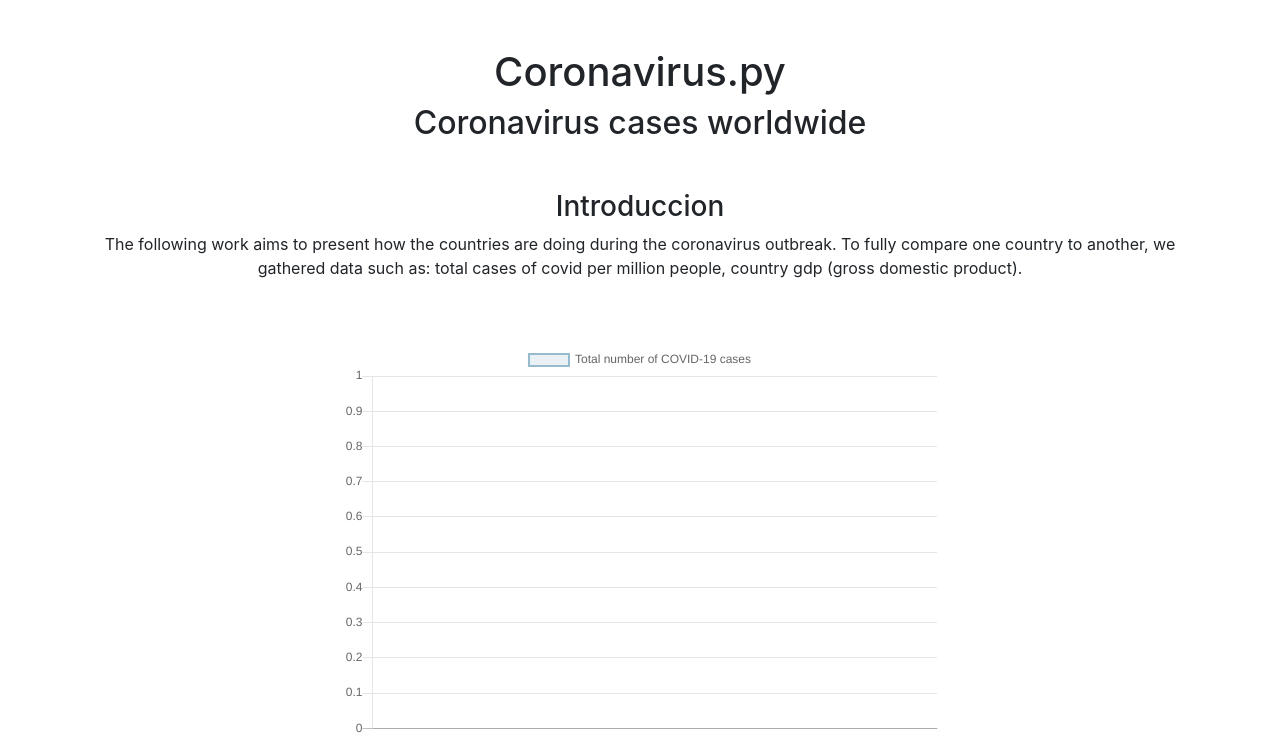
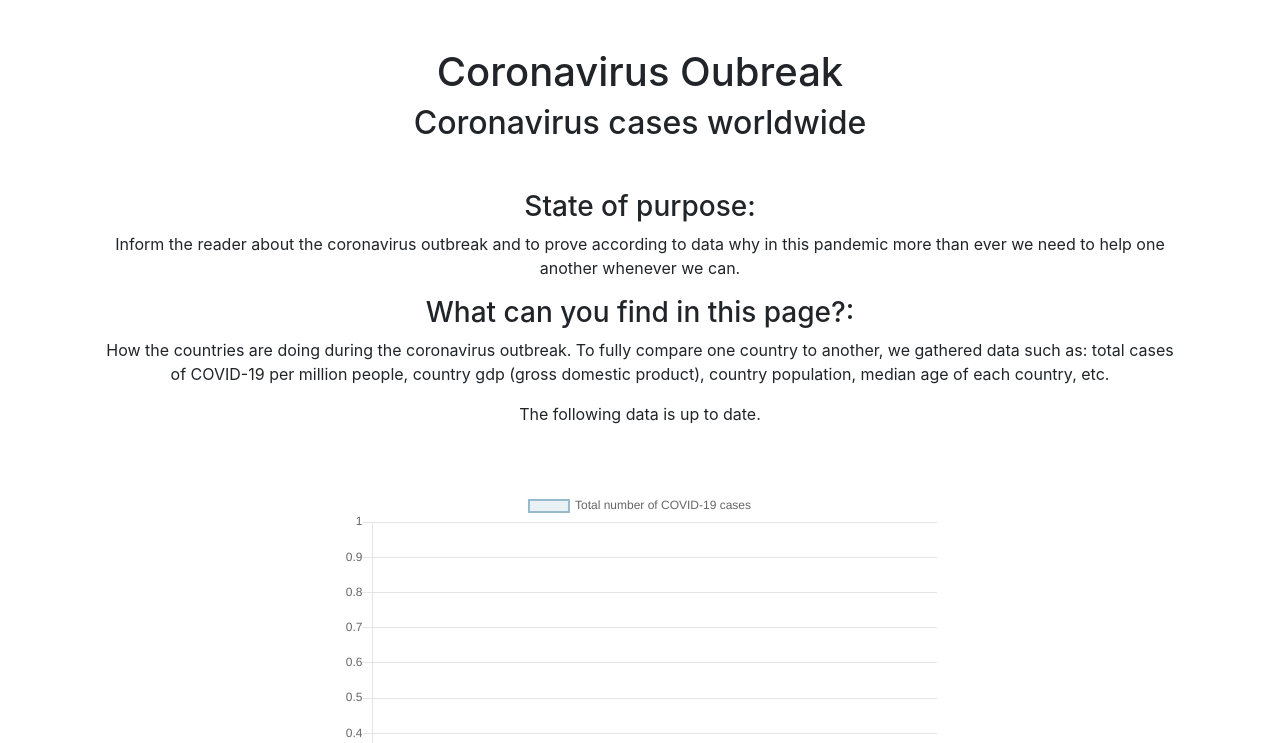
Before and after one commit to IvanVazquezL/Coronavirus.py, a Flask app: template app/templates/index.html in a window 1280 px wide. Shown: the top 743 px of the page. Run offline with Flask 2, Linux system fonts and the light colour scheme; the template is opened without the code that fills it, so the values that code supplies are empty; parts of the project's set-up code (start-up, migrations or seed data) failed here and were passed over; some libraries are stand-ins or nearby versions.

Commit message:
nuevo push

```diff
--- a/app/templates/index.html
+++ b/app/templates/index.html
@@ -5,13 +5,16 @@
 
  <script src='https://cdnjs.cloudflare.com/ajax/libs/Chart.js/2.9.3/Chart.min.js'></script>    <body>
         <div class="container text-center mt-5">
-            <h1>Coronavirus.py</h1>
+            <h1>Coronavirus Oubreak</h1>
             <h2>Coronavirus cases worldwide</h2>
             <h2>{{ worldValue }}</h2>
 
             <div class="container text-center mt-5">
-              <h3>Introduccion</h3>
-              <p>The following work aims to present how the countries are doing during the coronavirus outbreak. To fully compare one country to another, we gathered data such as: total cases of covid per million people, country gdp (gross domestic product). </p>
+              <h3>State of purpose:</h3>
+              <p>Inform the reader about the coronavirus outbreak and to prove according to data why in this pandemic more than ever we need to help one another whenever we can.</p>
+              <h3>What can you find in this page?:</h3>
+              <p>How the countries are doing during the coronavirus outbreak. To fully compare one country to another, we gathered data such as: total cases of COVID-19 per million people, country gdp (gross domestic product), country population, median age of each country, etc.</p>
+              <p>The following data is up to date.</p>
             </div>
 
             <!-- Start Top 10 coronavirus chart -->
```
